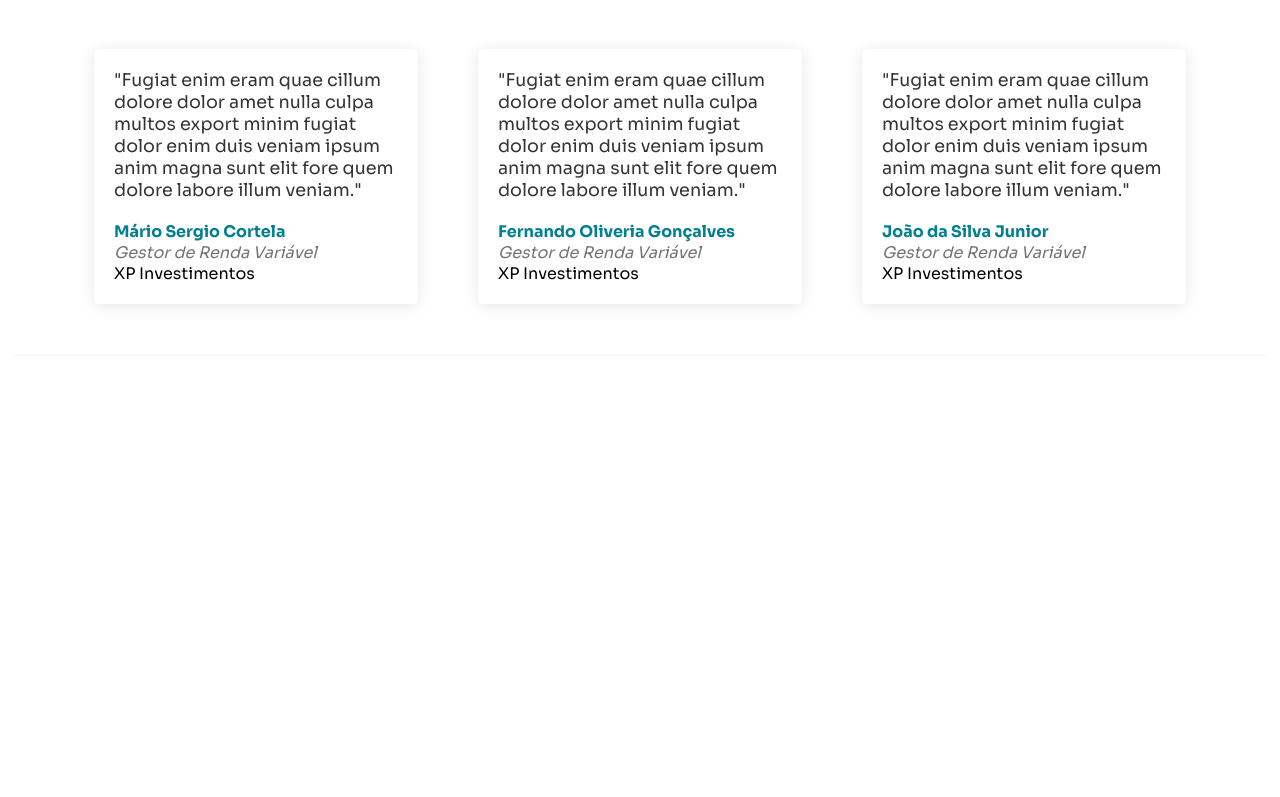
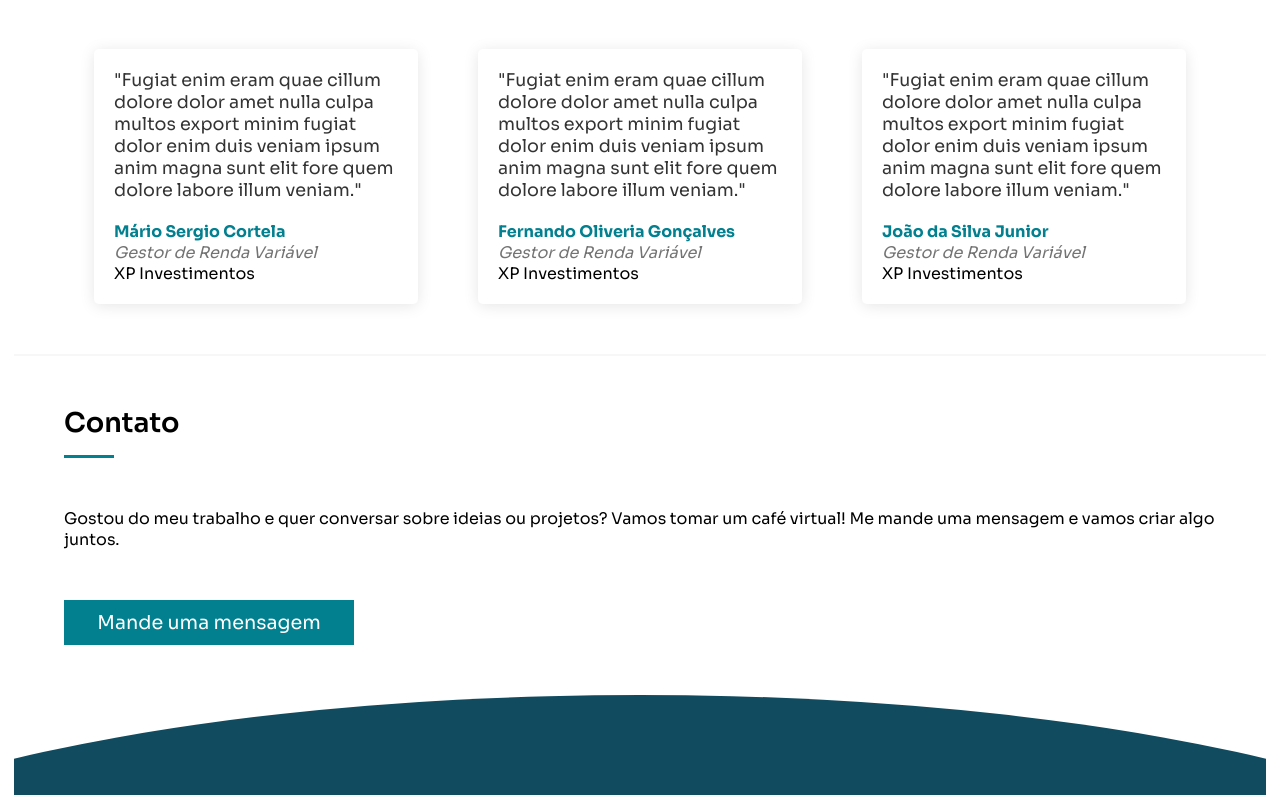
Before and after one commit to diegomvaz/site, a React (Vite) app: page / in a window 1280 px wide. Shown: the part 4604-5401 px from the top of the page. Before the commit the page ends 4960 px from the top, so only its background shows below. Built offline with nearby package versions, Linux system fonts and the light colour scheme; a web font is replaced by a local one.

Commit message:
Add Contact component and styles for improved layout and user interaction

```diff
--- a/src/App.jsx
+++ b/src/App.jsx
@@ -1,4 +1,5 @@
 import About from "./components/about/about"
+import Contact from "./components/contact/contact"
 import Cover from "./components/cover/cover"
 import Menu from "./components/menu/menu"
 import Projects from "./components/projects/projects"
@@ -19,6 +20,7 @@ function App() {
         <Skills />
         <Projects />
         <Testimonials />
+        <Contact />
       </div>
     </>
   )
--- a/src/components/contact/contact.css
+++ b/src/components/contact/contact.css
@@ -0,0 +1,85 @@
+.contact-container {
+    padding: 50px 100px 100px 100px;
+    animation: start 2s;
+    border-bottom: 2px solid var(--background);
+    width: 85%;
+    position: relative;
+    overflow: hidden;
+}
+
+@media (width <=1300px) {
+    .contact-container {
+        padding: 50px 50px 50px 50px;
+        width: 90%;
+    }
+}
+
+@media (width <=1000px) {
+    .contact-container {
+        margin-top: 50px;
+        padding: 80px 50px 50px 50px;
+    }
+}
+
+.contact-description {
+    margin-top: 50px;
+    margin-bottom: 50px;
+}
+
+@media (width <=1000px) {
+    .contact-description {
+        margin-top: 100px;
+        margin-bottom: 100px;
+    }
+}
+
+
+.form-button {
+    display: inline-block;
+    margin-bottom: 100px;
+    background: var(--secondary);
+    color: var(--text-primary-white);
+    width: 250px;
+    font-size: 1.2rem;
+    text-align: center;
+    padding: 10px 20px;
+    border: none;
+    cursor: pointer;
+    transition: all 0.3s ease-in-out;
+    text-decoration: none;
+}
+
+.form-button:hover {
+    background: color-mix(in srgb, var(--secondary) 80%, transparent);
+}
+
+@media (width <=1000px) {
+    .form-button {
+        width: 60vw;
+        padding: 20px 0;
+        margin-bottom: 150px;
+        font-size: 2.6rem;
+    }
+}
+
+a {
+    text-decoration: none;
+}
+
+.forma {
+    width: 150%;
+    height: 500px;
+    transform: translate(-50%, 80%);
+    position: absolute;
+    bottom: 0%;
+    left: 50%;
+    background: var(--primary);
+    border-radius: 50%;
+
+}
+
+@media (width <=1000px) {
+    .forma {
+        display: none;
+    }
+}
--- a/src/components/contact/contact.jsx
+++ b/src/components/contact/contact.jsx
@@ -0,0 +1,32 @@
+import React from 'react'
+import './contact.css'
+
+
+function Contact() {
+
+    return (
+        <>
+            <div className='contact-container content' id='contact'>
+
+                <div className='subheader'>Contato</div>
+                <div className='line'></div>
+
+                <div className='contact-description'>
+                    Gostou do meu trabalho e quer conversar sobre ideias ou projetos?
+                    Vamos tomar um café virtual! Me mande uma mensagem e vamos criar algo juntos.
+                </div>
+
+                <a
+                    href='https://diegovaz.notion.site/ebd/1c6a6330171c803fa7cbc6700b91a7ba'
+                    target='_blank'
+                >
+                    <div className='form-button' >Mande uma mensagem </div>
+                </a>
+
+                <div className='forma' />
+            </div>
+        </>
+    )
+}
+
+export default Contact
```
